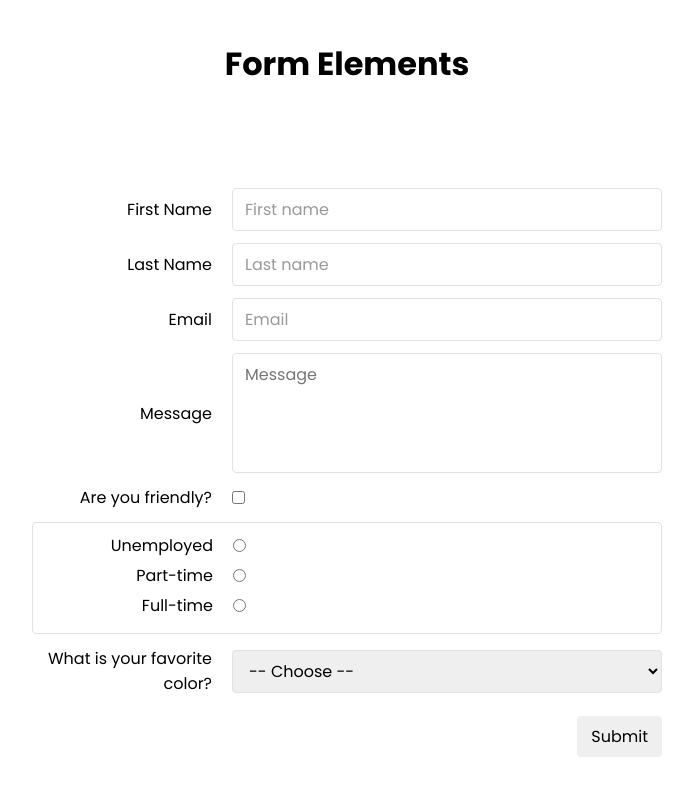
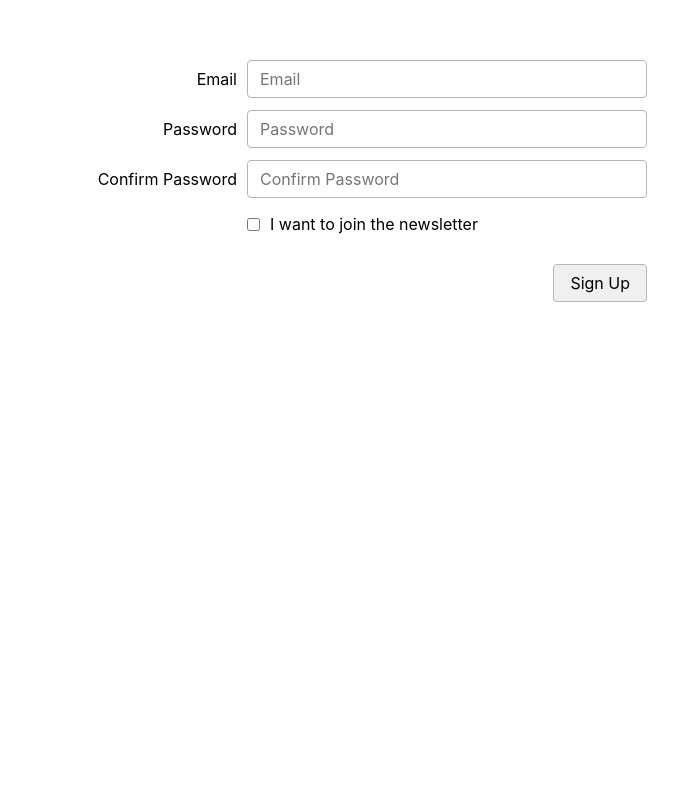
Before and after one commit to boburwebdev/reactjs-projects, a React (Create React App) app in the folder scrimba_playground/: page / in a window 1280 px wide. Shown: the top 796 px of the page, without its empty margins (293-986 px from the left). Built offline with nearby package versions, Linux system fonts and the light colour scheme.

Commit message:
finished "FormAuth" project

```diff
--- a/scrimba_playground/src/App.js
+++ b/scrimba_playground/src/App.js
@@ -1,11 +1,11 @@
-import FormElements from './FormElements/FormElements';
+import FormAuth from './FormAuth/FormAuth';
 
 import './App.css';
 
 function App() {
   return (
     <div className="App">
-      <FormElements />
+      <FormAuth />
     </div>
   );
 }
--- /dev/null
+++ b/scrimba_playground/src/FormAuth/FormAuth.js
@@ -0,0 +1,101 @@
+import React, { useState } from 'react';
+import './FormAuth.scss';
+
+const FormAuth = () => {
+  const [userData, setUserData] = useState({
+    email: "",
+    password: "",
+    passwordConfirm: "",
+    joinNewsletter: false
+  });
+
+  const handleChange = event => {
+    const { name, value, type, checked } = event.target;
+
+    setUserData(prevUserData => ({
+      ...prevUserData,
+      [name]: type === "checkbox" ? checked : value
+    }))
+  }
+
+  const handleSubmit = event => {
+    event.preventDefault();
+
+    if (userData.password === userData.passwordConfirm) {
+      console.log('Successfully signed up');
+
+      if (userData.joinNewsletter) {
+        console.log('Thank you for signing up for our newsletter');
+      }
+    } else {
+      console.log('passwords do not match')
+    }
+
+
+  }
+
+  return (
+    <div className="auth">
+      <div className="container">
+        <form className="auth-form" onSubmit={handleSubmit}>
+
+          <div className="form-group">
+            <label className="auth-form__label" htmlFor="email">Email</label>
+
+            <input
+              className="auth-form__input"
+              id="email"
+              placeholder="Email"
+              onChange={handleChange}
+              value={userData.email}
+              type="email"
+              name="email" />
+          </div>
+
+          <div className="form-group">
+            <label className="auth-form__label" htmlFor="password">Password</label>
+
+            <input
+              className="auth-form__input"
+              id="password"
+              placeholder="Password"
+              onChange={handleChange}
+              value={userData.password}
+              type="password"
+              name="password" />
+          </div>
+
+          <div className="form-group">
+            <label className="auth-form__label" htmlFor="passwordConfirm">Confirm Password</label>
+
+            <input
+              className="auth-form__input"
+              id="passwordConfirm"
+              placeholder="Confirm Password"
+              onChange={handleChange}
+              value={userData.passwordConfirm}
+              type="password"
+              name="passwordConfirm" />
+          </div>
+
+          <div className="form-group form-group--checkbox">
+
+            <input
+              className="auth-form__checkbox"
+              id="joinNewsletter"
+              onChange={handleChange}
+              checked={userData.joinNewsletter}
+              type="checkbox"
+              name="joinNewsletter" />
+
+            <label className="auth-form__label" htmlFor="joinNewsletter">I want to join the newsletter</label>
+          </div>
+
+          <button className="auth-form__button">Sign Up</button>
+        </form>
+      </div>
+    </div>
+  )
+}
+
+export default FormAuth;
--- /dev/null
+++ b/scrimba_playground/src/FormAuth/FormAuth.scss
@@ -0,0 +1,62 @@
+.auth {
+  padding: 60px 0;
+
+  &-form {
+    max-width: 600px;
+    margin: 0 auto;
+
+    &__label {
+      max-width: 200px;
+      width: 100%;
+      text-align: right;
+      padding-right: 10px;
+      cursor: pointer;
+    }
+
+    &__input {
+      flex: 1;
+      font-family: inherit;
+      font-size: 16px;
+      padding: 8px 12px;
+      border: 1px solid #b6b6b6;
+      border-radius: 4px;
+
+      &::placeholder {
+        color: #757575;
+      }
+
+      &[type="checkbox"] {
+        flex: unset;
+      }
+    }
+
+    &__button {
+      font-family: inherit;
+      font-size: 16px;
+      padding: 8px 16px;
+      border: 1px solid #b6b6b6;
+      border-radius: 4px;
+      cursor: pointer;
+      display: block;
+      margin-top: 30px;
+      margin-left: auto;
+    }
+  }
+
+  .form-group {
+    display: flex;
+    align-items: center;
+    margin-bottom: 12px;
+
+    &--checkbox {
+      margin-top: 16px;
+      margin-left: 200px;
+
+      .auth-form__label {
+        max-width: 100%;
+        text-align-last: left;
+        padding-left: 10px;
+      }
+    }
+  }
+}
```
